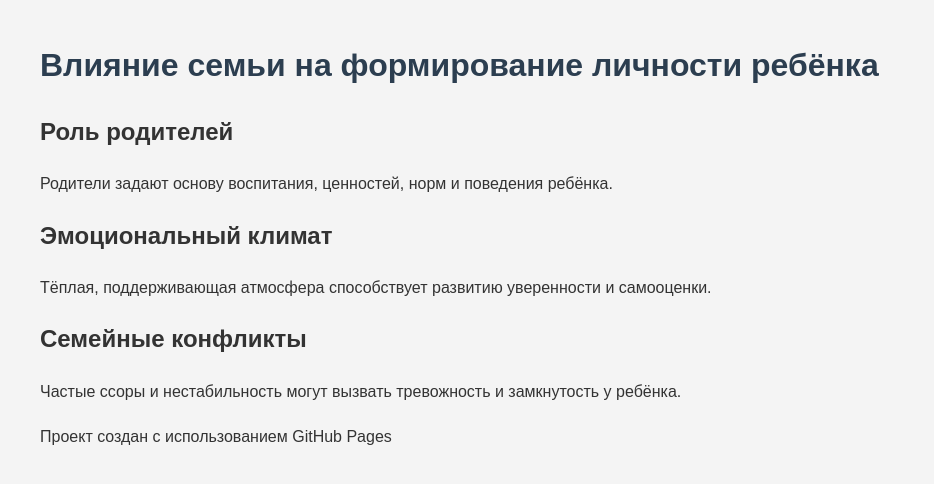
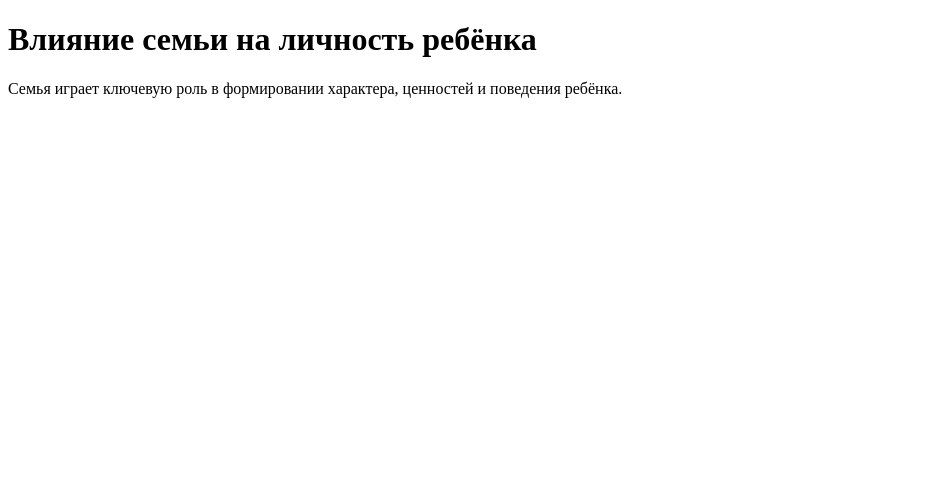
Before and after one commit to Ang31-ai/family-influence-on-personality, a plain HTML site: page index.html in a window 1280 px wide. Shown: the whole page, without its empty margins (0-934 px from the left). Drawn offline with Linux system fonts and the light colour scheme.

Commit message:
Update index.html

```diff
--- a/index.html
+++ b/index.html
@@ -2,44 +2,10 @@
 <html lang="ru">
 <head>
   <meta charset="UTF-8">
-  <meta name="viewport" content="width=device-width, initial-scale=1.0">
   <title>Влияние семьи на личность ребёнка</title>
-  <style>
-    body {
-      font-family: Arial, sans-serif;
-      line-height: 1.6;
-      margin: 40px;
-      background-color: #f4f4f4;
-      color: #333;
-    }
-    h1 {
-      color: #2c3e50;
-    }
-    section {
-      margin-bottom: 20px;
-    }
-  </style>
 </head>
 <body>
-  <h1>Влияние семьи на формирование личности ребёнка</h1>
-
-  <section>
-    <h2>Роль родителей</h2>
-    <p>Родители задают основу воспитания, ценностей, норм и поведения ребёнка.</p>
-  </section>
-
-  <section>
-    <h2>Эмоциональный климат</h2>
-    <p>Тёплая, поддерживающая атмосфера способствует развитию уверенности и самооценки.</p>
-  </section>
-
-  <section>
-    <h2>Семейные конфликты</h2>
-    <p>Частые ссоры и нестабильность могут вызвать тревожность и замкнутость у ребёнка.</p>
-  </section>
-
-  <footer>
-    <p>Проект создан с использованием GitHub Pages</p>
-  </footer>
+  <h1>Влияние семьи на личность ребёнка</h1>
+  <p>Семья играет ключевую роль в формировании характера, ценностей и поведения ребёнка.</p>
 </body>
 </html>
```
